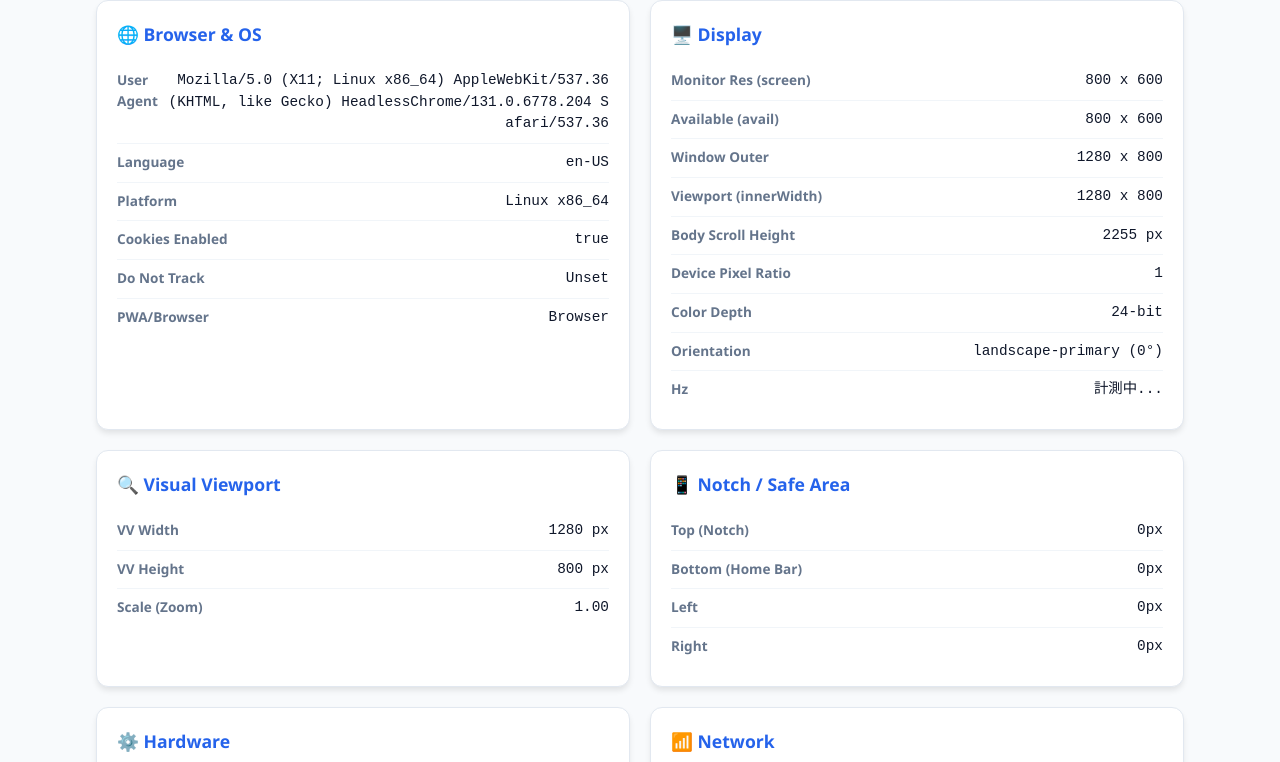
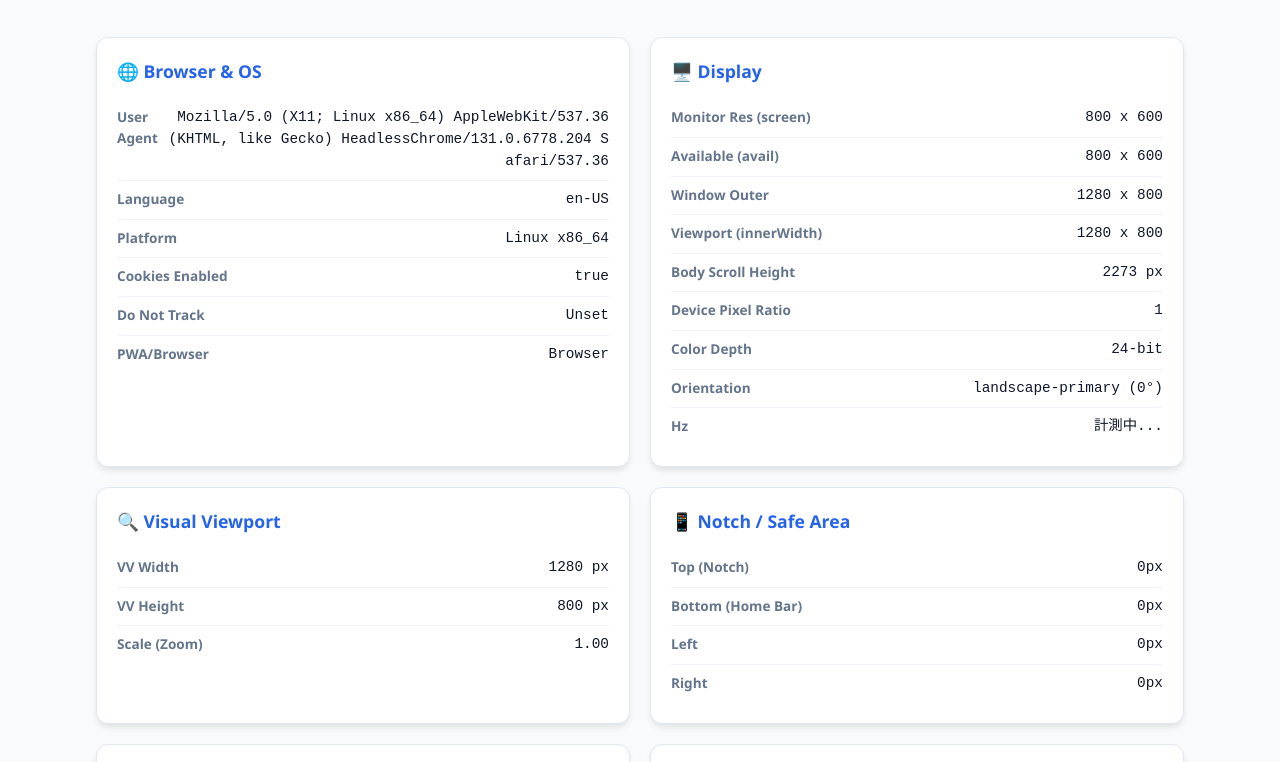
Before and after one commit to ryls-github/tools, a plain HTML site: page public/info.html in a window 1280 px wide. Shown: the part 91-853 px from the top of the page. Drawn offline with Linux system fonts and the light colour scheme.

Commit message:
余白調整

```diff
--- a/public/info.html
+++ b/public/info.html
@@ -23,6 +23,10 @@
 		.container {
 			width: 85%;
 			margin: 0 auto;
+		}
+
+		h1, .grid {
+			margin: 40px 0;
 		}
 
 		.grid {
```
